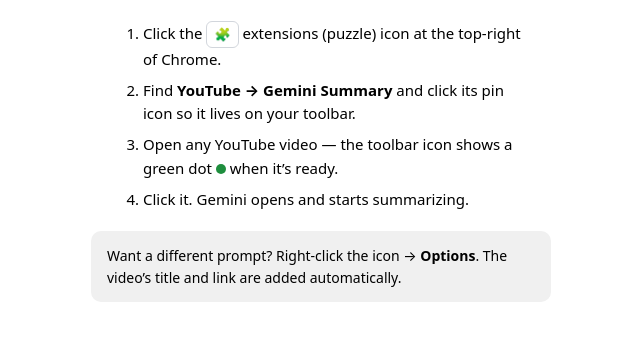
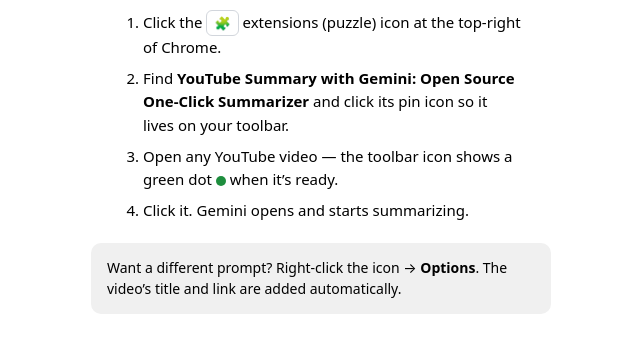
Before and after one commit to wizdes/yt-gemini-summary, a browser extension: page welcome.html in a window 1280 px wide. Shown: the part 338-690 px from the top of the page, without its empty margins (319-959 px from the left). Drawn offline with Linux system fonts and the light colour scheme.

Commit message:
Rename extension to 'YouTube Summary with Gemini: Open Source One-Click Summarizer'
Update the display name in manifest, options/welcome page titles, the
welcome-page install instruction, and README. Internal package id and
pack.sh artifact names are unchanged.

```diff
--- a/welcome.html
+++ b/welcome.html
@@ -3,7 +3,7 @@
 <head>
   <meta charset="utf-8" />
   <meta name="viewport" content="width=device-width, initial-scale=1" />
-  <title>YouTube → Gemini Summary — you're set</title>
+  <title>YouTube Summary with Gemini — you're set</title>
   <style>
     :root { color-scheme: light dark; }
     * { box-sizing: border-box; }
@@ -62,7 +62,7 @@
 
     <ol>
       <li>Click the <span class="pin">🧩</span> extensions (puzzle) icon at the top-right of Chrome.</li>
-      <li>Find <strong>YouTube → Gemini Summary</strong> and click its pin icon so it lives on your toolbar.</li>
+      <li>Find <strong>YouTube Summary with Gemini: Open Source One-Click Summarizer</strong> and click its pin icon so it lives on your toolbar.</li>
       <li>Open any YouTube video — the toolbar icon shows a green dot <span class="dot"></span> when it’s ready.</li>
       <li>Click it. Gemini opens and starts summarizing.</li>
     </ol>
```
Also changed, not shown: options.html (+1 -1 lines), README.md, manifest.json.
